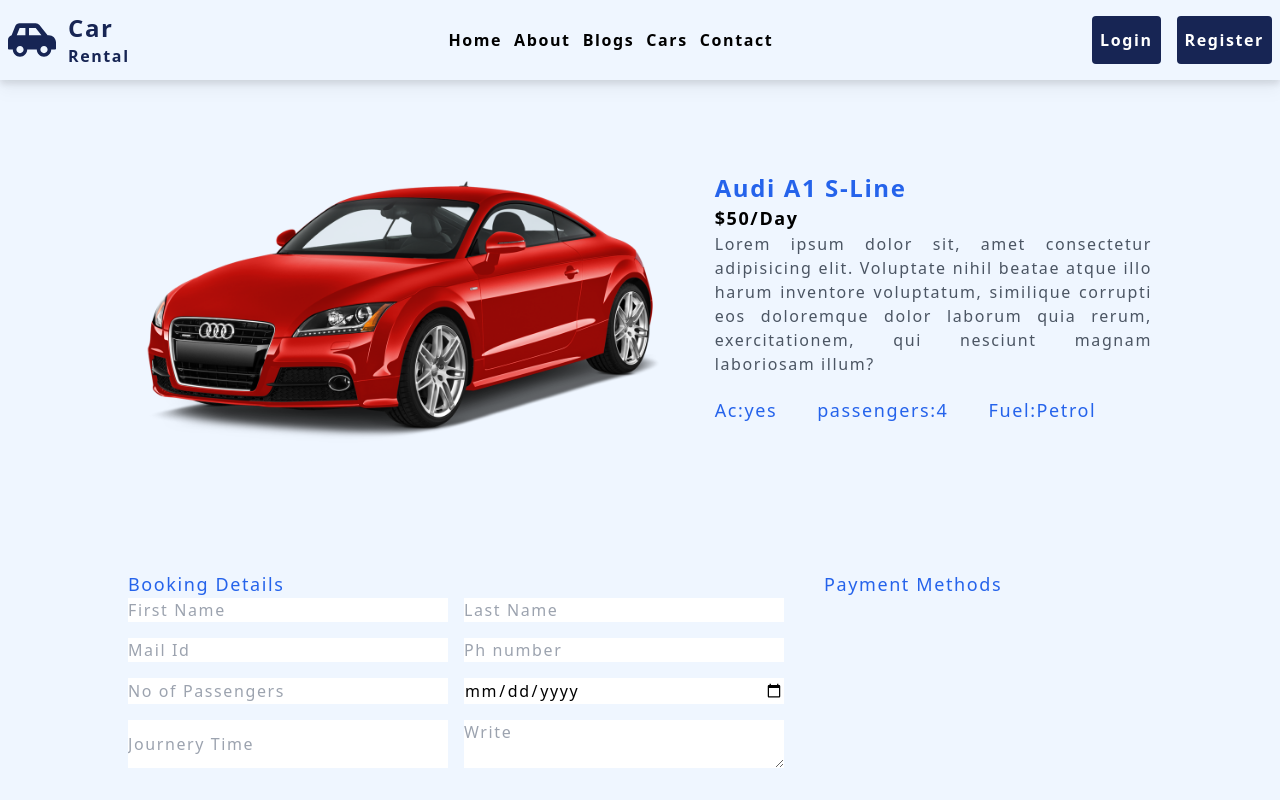
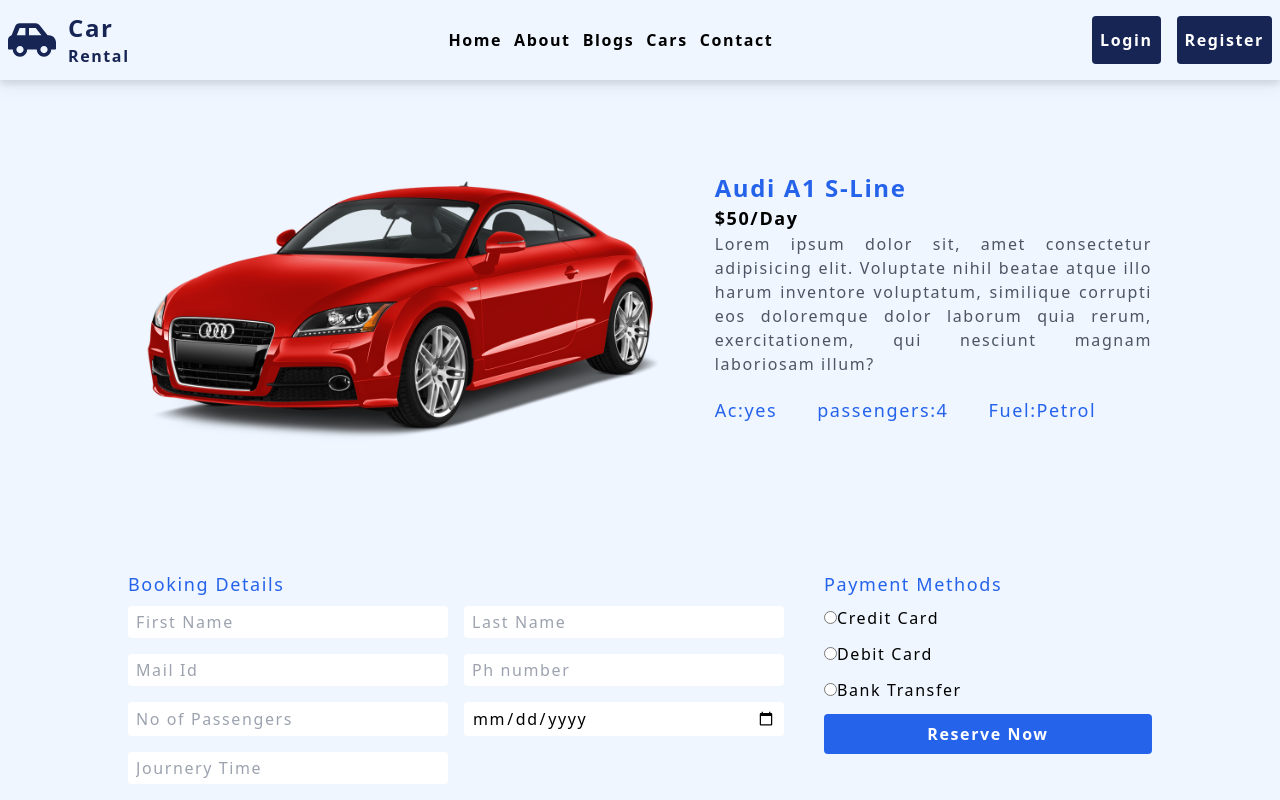
Before and after one commit to sakshi752/CarRental, a React (Vite) app: page /car-details/1 in a window 1280 px wide. Shown: the top 800 px of the page. Built offline with nearby package versions, Linux system fonts and the light colour scheme.

Commit message:
files updated

```diff
--- a/src/pages/CarDetails.jsx
+++ b/src/pages/CarDetails.jsx
@@ -1,10 +1,14 @@
-import React from 'react';
+import React, { useState } from 'react';
 import car1 from '../Components/images/carModels/banner1.png';
 
 const CarDetails = () => {
+  const [selectedPayMethod, setSelectedPayMethod] = useState('');
+  const handlePaymentChange = (e) => {
+    setSelectedPayMethod(e.target.value)
+  }
   return (
     <section className='w-[93%] lg:w-[80%] mx-auto flex flex-col items-center gap-20 md:mt-[2%]'>
-      {/* 1 */}
+      {/* 1 car info*/}
       <div className='flex flex-col md:flex-row items-center gap-0 md:gap-10'>
         <div className='md:h-96 flex items-center justify-center'>
           <img src={car1} alt="" className='w-full' />
@@ -21,22 +25,53 @@
         </div>
       </div>
 
-      <div className='flex justify-between gap-10 w-full'>
-        <div className='w-2/3'>
+      <div className='flex flex-col items-center md:flex-row md:items-start justify-between gap-10 w-full'>
+        <div className='w-full md:w-2/3'>
           <h1 className='text-lg text-blue-600'>Booking Details</h1>
-        <form action="" className='grid grid-cols-2 gap-4'>
-          <input type="text" placeholder='First Name' />
-          <input type="text" placeholder='Last Name' />
-          <input type="email" placeholder='Mail Id' />
-          <input type="number" placeholder='Ph number' />
-          <input type="number" placeholder='No of Passengers' />
-          <input type="date" placeholder='mm/dd/yyyy' />
-          <input type="Journey Time" placeholder='Journery Time' />
-          <textarea placeholder='Write'></textarea>
-        </form>
+          <form action="" className='mt-2 flex flex-col gap-4'>
+            <div className='grid grid-cols-2 gap-4  '>
+              <input className='px-2 py-1 focus:border-blue-500 outline-1 outline-blue-500 rounded' type="text" placeholder='First Name' />
+              <input className='px-2 py-1 focus:border-blue-500 outline-1 outline-blue-500 rounded' type="text" placeholder='Last Name' />
+              <input className='px-2 py-1 focus:border-blue-500 outline-1 outline-blue-500 rounded' type="email" placeholder='Mail Id' />
+              <input className='px-2 py-1 focus:border-blue-500 outline-1 outline-blue-500 rounded' type="number" placeholder='Ph number' />
+              <input className='px-2 py-1 focus:border-blue-500 outline-1 outline-blue-500 rounded' type="number" placeholder='No of Passengers' />
+              <input className='px-2 py-1 focus:border-blue-500 outline-1 outline-blue-500 rounded' type="date" placeholder='mm/dd/yyyy' />
+              <input className='px-2 py-1 focus:border-blue-500 outline-1 outline-blue-500 rounded' type="Journey Time" placeholder='Journery Time' />
+            </div>
+            <textarea className='px-2 py-1 focus:border-blue-500 outline-1 outline-blue-500 rounded'  placeholder='Write'></textarea>
+          </form>
         </div>
-        <div className='w-1/3'>
+        <div className='w-full md:w-1/3'>
           <h1 className='text-lg text-blue-600' >Payment Methods</h1>
+          <form className='flex flex-col gap-3 mt-2'>
+            <div>
+              <input type="radio" name="payment-method" id="credit-card"
+                value="credit-card"
+                onChange={handlePaymentChange}
+                checked={selectedPayMethod === 'credit-card'}
+              />
+              <label htmlFor="credit-card">Credit Card</label>
+            </div>
+            <div>
+              <input type="radio" name="payment-method" id="debit-card"
+                value="debit-card"
+                onChange={handlePaymentChange}
+                checked={selectedPayMethod === 'debit-card'}
+              />
+              <label htmlFor="debit-card">Debit Card</label>
+            </div>
+            <div>
+              <input type="radio" name="payment-method" id="bank-transfers"
+                value="bank-transfers"
+                onChange={handlePaymentChange}
+                checked={selectedPayMethod === 'bank-transfers'}
+              />
+              <label htmlFor="bank-transfers">Bank Transfer</label>
+            </div>
+            <button className='bg-blue-600 px-3 py-2 rounded text-white font-semibold'>
+              Reserve Now
+            </button>
+          </form>
         </div>
       </div>
     </section>
--- a/src/pages/Contact.jsx
+++ b/src/pages/Contact.jsx
@@ -1,13 +1,63 @@
-import React from 'react'
-import Helmet from '../Components/Helmet'
+import React from 'react';
+import Helmet from '../Components/Helmet';
 
 const Contact = () => {
   return (
-    <div>
-    <Helmet title={"Contact Us"}/>
+    <>
+      <Helmet title={"Contact Us"} />
+      <section className='w-[93%] lg:w-[80%] mx-auto flex items-center gap-20 md:mt-[5%]'>
+        <div className='flex flex-col md:flex-row justify-between gap-10 w-full'>
+          {/* Contact Form */}
+          <div className='w-full md:w-1/2'>
+            <h1 className='text-xl font-semibold text-blue-600'>Get in Touch</h1>
+            <form action="" className='mt-2 flex flex-col gap-4'>
+              <div className='grid grid-cols-2 gap-4'>
+                <input
+                  className='px-2 py-1 focus:border-blue-500 border border-gray-300 rounded'
+                  type="text"
+                  placeholder='First Name'
+                />
+                <input
+                  className='px-2 py-1 focus:border-blue-500 border border-gray-300 rounded'
+                  type="text"
+                  placeholder='Last Name'
+                />
+                <input
+                  className='px-2 py-1 focus:border-blue-500 border border-gray-300 rounded'
+                  type="email"
+                  placeholder='Mail Id'
+                />
+                <input
+                  className='px-2 py-1 focus:border-blue-500 border border-gray-300 rounded'
+                  type="number"
+                  placeholder='Ph number'
+                />
+              </div>
+              <textarea
+                className='px-2 py-1 focus:border-blue-500 border border-gray-300 rounded'
+                placeholder='Write your message'
+              ></textarea>
+              <button className='bg-blue-600 text-white py-2 rounded w-[30%]'>Get in Touch</button>
+            </form>
+          </div>
+          {/* Contact Info */}
+          <div className='w-full md:w-1/2 p-6  rounded-lg '>
+            <h1 className='text-xl text-blue-600 font-semibold mb-4'>Contact Info</h1>
+            <p className='text-gray-700 mb-2'>
+              <span className='font-semibold'>Address:</span> 123 xyz, Gujarat, India
+            </p>
+            <p className='text-gray-700 mb-2'>
+              <span className='font-semibold'>Email:</span> <a href='mailto:abc@gmail.com' className='text-blue-500 hover:underline'>abc@gmail.com</a>
+            </p>
+            <p className='text-gray-700'>
+              <span className='font-semibold'>Phone:</span> <a href='tel:9090909090' className='text-blue-500 hover:underline'>9090909090</a>
+            </p>
+          </div>
 
-  </div>
-  )
+        </div>
+      </section>
+    </>
+  );
 }
 
-export default Contact
+export default Contact;
```
